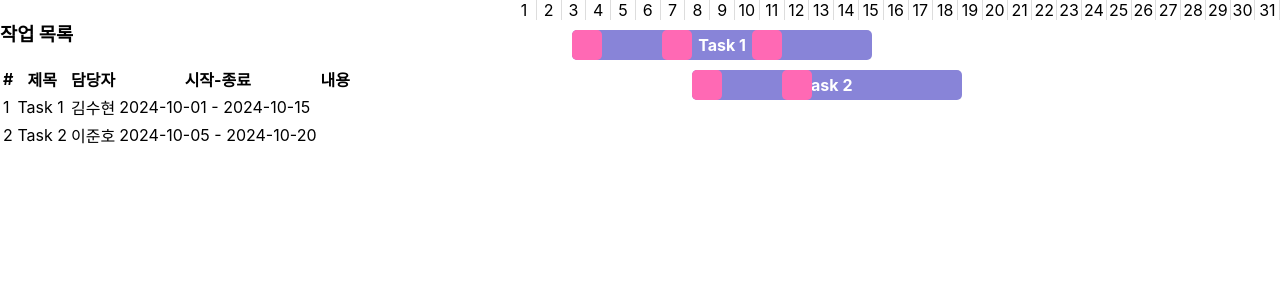
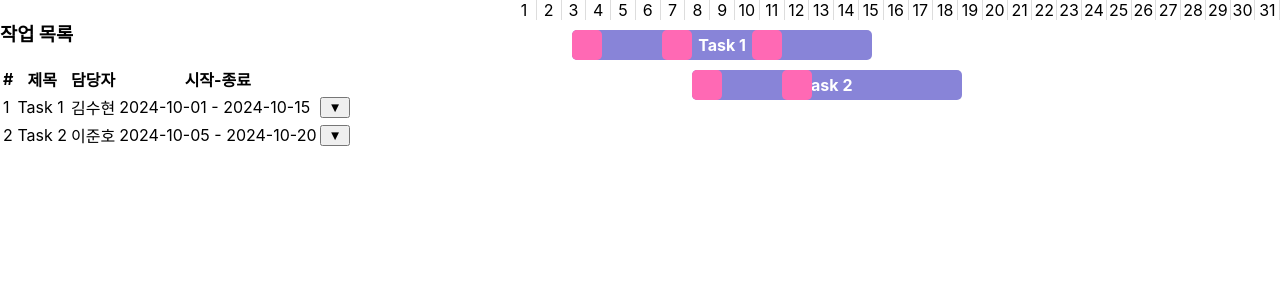
Before and after one commit to cholog-project/beacon_FE, a React (Create React App) app in the folder project-management/: page / in a window 1280 px wide. Shown: the top 300 px of the page. Built offline with nearby package versions, Linux system fonts and the light colour scheme.

Commit message:
feat : dropdown선택하면 plan과 do list형태로 불러오기

```diff
--- a/project-management/src/components/TaskList.js
+++ b/project-management/src/components/TaskList.js
@@ -1,7 +1,14 @@
 // src/components/TaskList.js
-import React from 'react';
+import React, { useState } from 'react';
 
 const TaskList = ({ tasks }) => {
+    const [expandedTaskId, setExpandedTaskId] = useState(null); // 드롭다운 상태 관리
+
+    const toggleDropdown = (taskId) => {
+        // 현재 선택된 Task를 다시 클릭하면 닫히고, 다른 Task를 클릭하면 그 Task가 열림
+        setExpandedTaskId((prevId) => (prevId === taskId ? null : taskId));
+    };
+
     return (
         <div>
             <h3>작업 목록</h3>
@@ -12,20 +19,57 @@ const TaskList = ({ tasks }) => {
                     <th>제목</th>
                     <th>담당자</th>
                     <th>시작-종료</th>
-                    <th>내용</th>
+                    <th></th> {/* 드롭다운 아이콘을 위한 빈 칸 */}
                 </tr>
                 </thead>
                 <tbody>
                 {tasks.map((task) => (
-                    <tr key={task.id}>
+                    <React.Fragment key={task.id}>
+                        <tr>
                             <td>{task.id}</td>
                             <td>{task.title}</td>
                             <td>{task.assignee}</td>
+                            <td>{task.taskStartDate} - {task.taskEndDate}</td>
                             <td>
-                            {task.taskStartDate} - {task.taskEndDate}
+                                <button onClick={() => toggleDropdown(task.id)}>
+                                    {expandedTaskId === task.id ? '▲' : '▼'} {/* 드롭다운 아이콘 */}
+                                </button>
                             </td>
-                        <td>{task.taskDescription}</td>
                         </tr>
+
+                        {/* 드롭다운이 열려 있을 경우, PLAN과 DO 리스트를 표시 */}
+                        {expandedTaskId === task.id && (
+                            <tr>
+                                <td colSpan="5">
+                                    <div>
+                                        <h4>Plan</h4>
+                                        <p>
+                                            {task.planStartDate} - {task.planEndDate}
+                                        </p>
+                                        <h4>Do Records</h4>
+                                        <table>
+                                            <thead>
+                                            <tr>
+                                                <th>Date</th>
+                                                <th>Status</th>
+                                                <th>Description</th>
+                                            </tr>
+                                            </thead>
+                                            <tbody>
+                                            {task.doRecords.map((doRecord, index) => (
+                                                <tr key={index}>
+                                                    <td>{doRecord.date}</td>
+                                                    <td>{doRecord.status}</td>
+                                                    <td>{doRecord.description}</td>
+                                                </tr>
+                                            ))}
+                                            </tbody>
+                                        </table>
+                                    </div>
+                                </td>
+                            </tr>
+                        )}
+                    </React.Fragment>
                 ))}
                 </tbody>
             </table>
--- a/project-management/src/pages/Dashboard.js
+++ b/project-management/src/pages/Dashboard.js
@@ -14,9 +14,9 @@ const Dashboard = () => {
             planStartDate: '2024-10-02',
             planEndDate: '2024-10-12',
             doRecords: [
-                { date: '2024-10-02', status: 'start' },
-                { date: '2024-10-05', status: 'in-progress' },
-                { date: '2024-10-08', status: 'complete' },
+                { date: '2024-10-02', status: 'start' ,description:'시작이다'},
+                { date: '2024-10-05', status: 'in-progress' ,description:'진행이다'},
+                { date: '2024-10-08', status: 'complete' ,description:'종료다'},
             ],
         },
         {
```
Lines whose indentation alone changed are shown as unchanged.
